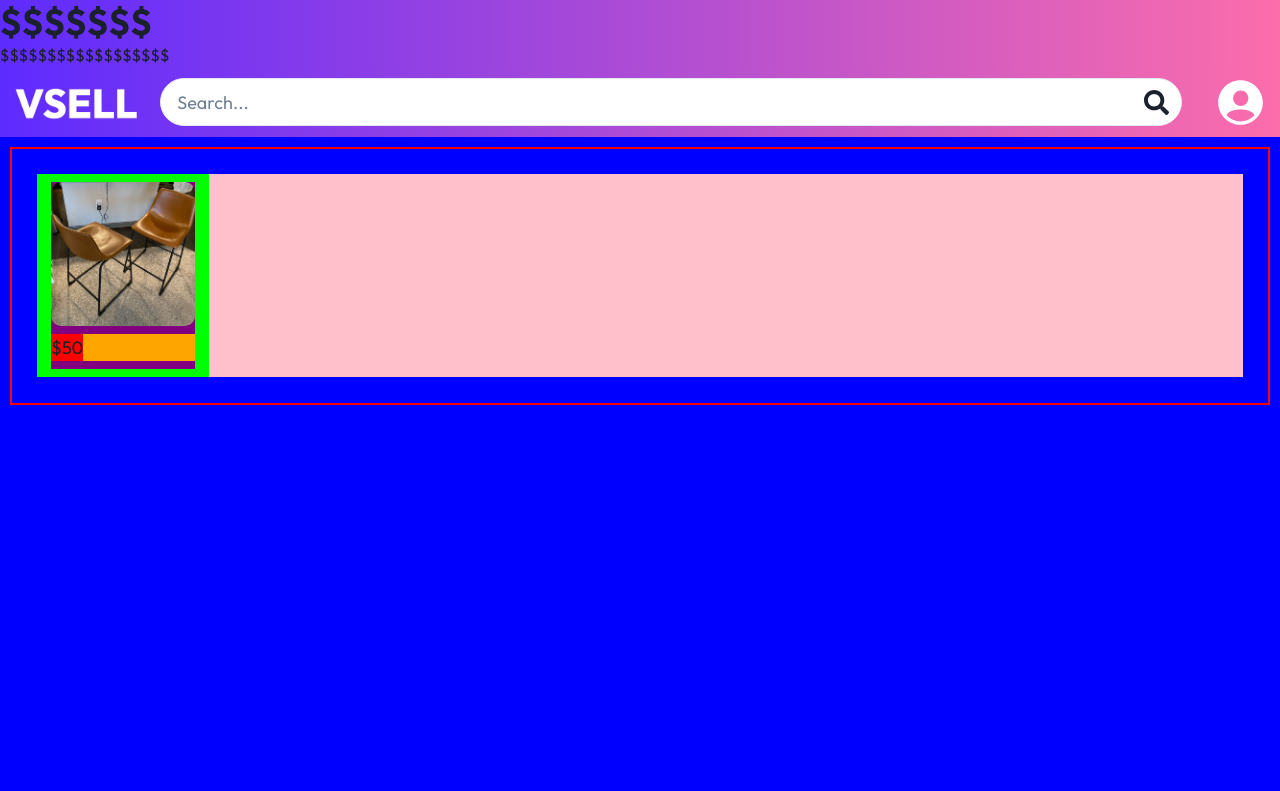
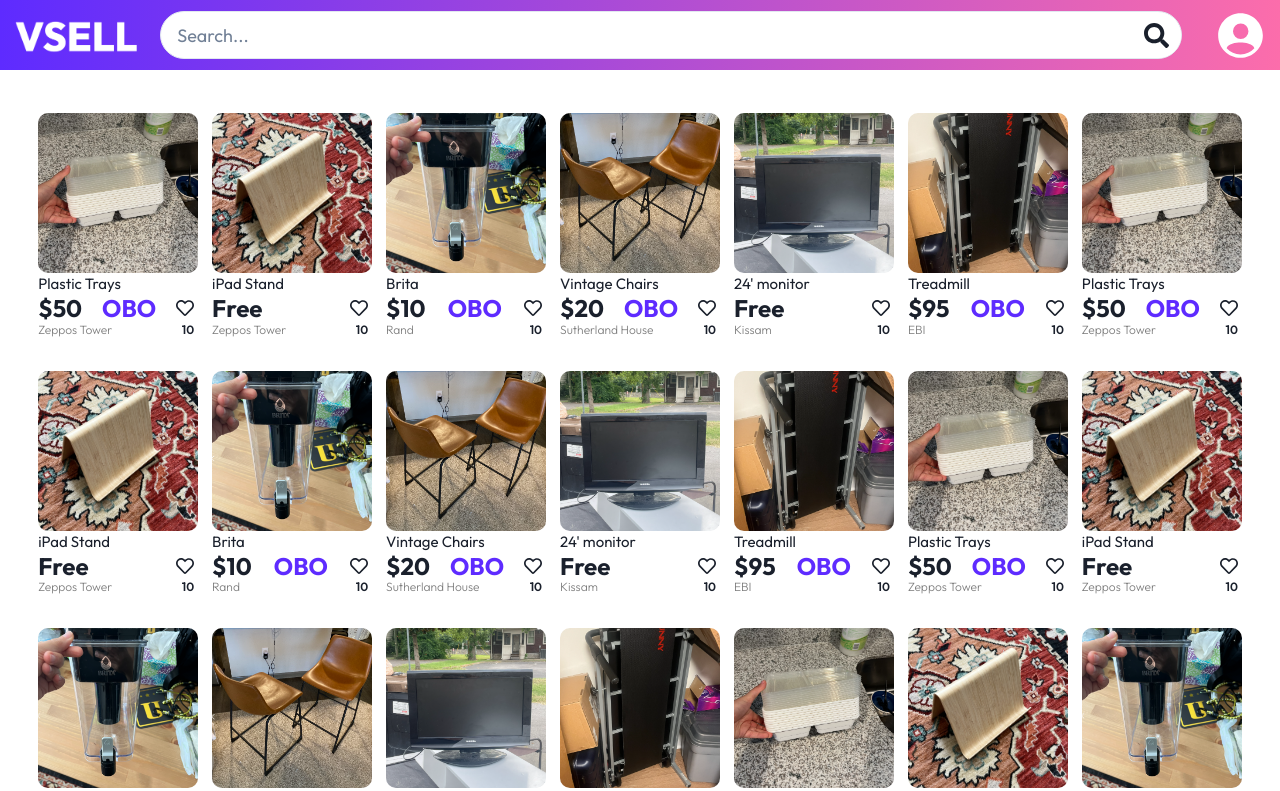
Before and after one commit to LeoDavynci/VSell, a React (Vite) app: page / in a window 1280 px wide. Shown: the top 791 px of the page. Built offline with nearby package versions, Linux system fonts and the light colour scheme.

Commit message:
Fixed scalling and added way to add different posts

```diff
--- a/src/components/Posts/Post.jsx
+++ b/src/components/Posts/Post.jsx
@@ -1,28 +1,30 @@
 import { Box, Image, VStack } from "@chakra-ui/react";
 import PostFooter from "./PostFooter";
 
-const Post = () => {
+const Post = ({ img, name, price, location }) => {
    return (
       <VStack
          spacing={2}
          alignItems="center"
-         bg={"lime"}
          justifyContent={"center"}
          padding={2}
+         w="full"
+         minW="100px"
+         maxW="1fr"
       >
-         <Box bg={"purple"}>
-            <Box w="9rem" h="9rem" position="relative" mb={2}>
+         <Box>
+            <Box w="10rem" h="auto" position="relative">
                <Image
-                  src="/img4.png"
+                  src={img}
                   borderRadius="10px"
                   objectFit="cover"
                   position="relative"
                   overflow={"hidden"}
-                  w="9rem"
-                  h="9rem"
+                  w="10rem"
+                  h="10rem"
                />
             </Box>
-            <PostFooter />
+            <PostFooter name={name} price={price} location={location} />
          </Box>
       </VStack>
    );
--- a/src/components/Posts/PostFooter.jsx
+++ b/src/components/Posts/PostFooter.jsx
@@ -1,20 +1,86 @@
-import { Flex, Text } from "@chakra-ui/react";
+import { Box, Flex, Text } from "@chakra-ui/react";
+import { useState } from "react";
+import { FaRegHeart, FaHeart } from "react-icons/fa";
 
-const PostFooter = () => {
+const PostFooter = ({ name, price, location }) => {
+   const [liked, setLiked] = useState(false);
+   const [likes, setLikes] = useState(10);
+
+   const handleLike = () => {
+      if (liked) {
+         setLiked(false);
+         setLikes(likes - 1);
+      } else {
+         setLiked(true);
+         setLikes(likes + 1);
+      }
+   };
+
+   const displayPrice = price ? `$${price}` : "Free";
+   const showOBO = price && price !== "Free";
+
    return (
       <Flex
+         display={"flex"}
          justifyContent={"space-between"}
          alignItems={"center"}
-         gap={4}
+         gap={0}
          w={"full"}
          pt={0}
          mb={2}
          mt={"auto"}
-         bg={"orange"}
+         flexDirection={"column"}
       >
-         <Text fontSize="lg" bg={"red"}>
-            $50
-         </Text>
+         <Flex w={"160px"} overflow="hidden">
+            <Text fontWeight={400} fontSize={15} isTruncated textAlign="left">
+               {name || "Item"}
+            </Text>
+         </Flex>
+         <Flex
+            w={"full"}
+            justifyContent={"space-between"}
+            alignItems={"center"}
+            h={"25px"}
+         >
+            <Text fontSize="24" fontWeight={700}>
+               {displayPrice}
+            </Text>
+            {showOBO && (
+               <Text fontWeight={700} fontSize="24" color="#5E2BFF">
+                  OBO
+               </Text>
+            )}
+            <Flex flexDirection={"column"} alignItems={"center"}>
+               <Box
+                  onClick={handleLike}
+                  cursor={"pointer"}
+                  fontSize={18}
+                  pr={1}
+               >
+                  {!liked ? <FaRegHeart /> : <FaHeart />}
+               </Box>
+            </Flex>
+         </Flex>
+         <Flex
+            w={"full"}
+            justifyContent={"space-between"}
+            alignItems={"center"}
+            position={"relative"}
+         >
+            <Text fontWeight={300} fontSize={"12"} color={"gray"}>
+               {location || "Anywhere"}
+            </Text>
+            <Flex flexDirection={"column"} alignItems={"center"}>
+               <Text
+                  fontWeight={600}
+                  fontSize={"12"}
+                  alignSelf={"center"}
+                  pr={1}
+               >
+                  {likes}
+               </Text>
+            </Flex>
+         </Flex>
       </Flex>
    );
 };
--- a/src/components/Posts/Posts.jsx
+++ b/src/components/Posts/Posts.jsx
@@ -6,27 +6,138 @@ const Posts = () => {
    const width = useWindowWidth();
    let columns;
 
-   if (width >= 1200) {
+   if (width >= 2021) {
+      columns = 11;
+   } else if (width >= 1791 && width <= 2020) {
+      columns = 10;
+   } else if (width >= 1561 && width <= 1790) {
+      columns = 9;
+   } else if (width >= 1461 && width <= 1560) {
+      columns = 8;
+   } else if (width >= 1231 && width <= 1460) {
       columns = 7;
-   } else if (width >= 992) {
+   } else if (width >= 1061 && width <= 1230) {
       columns = 6;
-   } else if (width >= 768) {
+   } else if (width >= 881 && width <= 1060) {
       columns = 5;
-   } else if (width >= 576) {
+   } else if (width >= 701 && width <= 880) {
       columns = 4;
+   } else if (width >= 531 && width <= 700) {
+      columns = 3;
+   } else if (width >= 360 && width <= 530) {
+      columns = 2;
    } else {
-      // eslint-disable-next-line no-unused-vars
-      columns = 3;
+      columns = 1;
    }
 
    return (
-      <SimpleGrid
-         columns={columns}
-         spacing={0}
-         bg={"pink"}
-         justifyContent="center"
-      >
-         <Post />
+      <SimpleGrid columns={columns} spacing={2} justifyContent="center">
+         <Post
+            img="/img1.png"
+            name="Plastic Trays"
+            price="50"
+            location="Zeppos Tower"
+         />
+         <Post
+            img="/img2.png"
+            name="iPad Stand"
+            price=""
+            location="Zeppos Tower"
+         />
+         <Post img="/img3.png" name="Brita" price="10" location="Rand" />
+         <Post
+            img="/img4.png"
+            name="Vintage Chairs"
+            price="20"
+            location="Sutherland House"
+         />
+         <Post img="/img5.png" name="24' monitor" price="" location="Kissam" />
+         <Post img="/img6.png" name="Treadmill" price="95" location="EBI" />
+
+         <Post
+            img="/img1.png"
+            name="Plastic Trays"
+            price="50"
+            location="Zeppos Tower"
+         />
+         <Post
+            img="/img2.png"
+            name="iPad Stand"
+            price=""
+            location="Zeppos Tower"
+         />
+         <Post img="/img3.png" name="Brita" price="10" location="Rand" />
+         <Post
+            img="/img4.png"
+            name="Vintage Chairs"
+            price="20"
+            location="Sutherland House"
+         />
+         <Post img="/img5.png" name="24' monitor" price="" location="Kissam" />
+         <Post img="/img6.png" name="Treadmill" price="95" location="EBI" />
+         <Post
+            img="/img1.png"
+            name="Plastic Trays"
+            price="50"
+            location="Zeppos Tower"
+         />
+         <Post
+            img="/img2.png"
+            name="iPad Stand"
+            price=""
+            location="Zeppos Tower"
+         />
+         <Post img="/img3.png" name="Brita" price="10" location="Rand" />
+         <Post
+            img="/img4.png"
+            name="Vintage Chairs"
+            price="20"
+            location="Sutherland House"
+         />
+         <Post img="/img5.png" name="24' monitor" price="" location="Kissam" />
+         <Post img="/img6.png" name="Treadmill" price="95" location="EBI" />
+         <Post
+            img="/img1.png"
+            name="Plastic Trays"
+            price="50"
+            location="Zeppos Tower"
+         />
+         <Post
+            img="/img2.png"
+            name="iPad Stand"
+            price=""
+            location="Zeppos Tower"
+         />
+         <Post img="/img3.png" name="Brita" price="10" location="Rand" />
+         <Post
+            img="/img4.png"
+            name="Vintage Chairs"
+            price="20"
+            location="Sutherland House"
+         />
+         <Post img="/img5.png" name="24' monitor" price="" location="Kissam" />
+         <Post img="/img6.png" name="Treadmill" price="95" location="EBI" />
+         <Post
+            img="/img1.png"
+            name="Plastic Trays"
+            price="50"
+            location="Zeppos Tower"
+         />
+         <Post
+            img="/img2.png"
+            name="iPad Stand"
+            price=""
+            location="Zeppos Tower"
+         />
+         <Post img="/img3.png" name="Brita" price="10" location="Rand" />
+         <Post
+            img="/img4.png"
+            name="Vintage Chairs"
+            price="20"
+            location="Sutherland House"
+         />
+         <Post img="/img5.png" name="24' monitor" price="" location="Kissam" />
+         <Post img="/img6.png" name="Treadmill" price="95" location="EBI" />
       </SimpleGrid>
    );
 };
--- a/src/main.jsx
+++ b/src/main.jsx
@@ -2,7 +2,7 @@ import React from "react";
 import ReactDOM from "react-dom/client";
 import App from "./App.jsx";
 import "./index.css";
-import { ChakraProvider, Heading, Text } from "@chakra-ui/react";
+import { ChakraProvider } from "@chakra-ui/react";
 import { extendTheme } from "@chakra-ui/react";
 import { mode } from "@chakra-ui/theme-tools";
 import { BrowserRouter } from "react-router-dom";
@@ -45,8 +45,6 @@ ReactDOM.createRoot(document.getElementById("root")).render(
    <React.StrictMode>
       <BrowserRouter>
          <ChakraProvider theme={theme}>
-            <Heading>$$$$$$$</Heading>
-            <Text>$$$$$$$$$$$$$$$$$$</Text>
             <App />
          </ChakraProvider>
       </BrowserRouter>
--- a/src/pages/HomePage/HomePage.jsx
+++ b/src/pages/HomePage/HomePage.jsx
@@ -3,15 +3,20 @@ import Posts from "../../components/Posts/Posts";
 
 const HomePage = () => {
    return (
-      <Container maxW={"100%"} padding={"10px"} height={"100%"} bg={"blue"}>
+      <Container
+         maxW={"100%"}
+         padding={"10px"}
+         minHeight={"100vh"}
+         bg={"white"}
+      >
          <Flex
             gap={10}
-            border={"2px solid red"}
+            border={"0px solid red"}
             padding={"2%"}
             maxW={"container.2xl"}
             justifyContent={"center"}
          >
-            <Box flex={1} bg={"green"} padding={0} justifyContent={"center"}>
+            <Box w="full" padding={0} minHeight={"fit-content"}>
                <Posts />
             </Box>
          </Flex>
```
